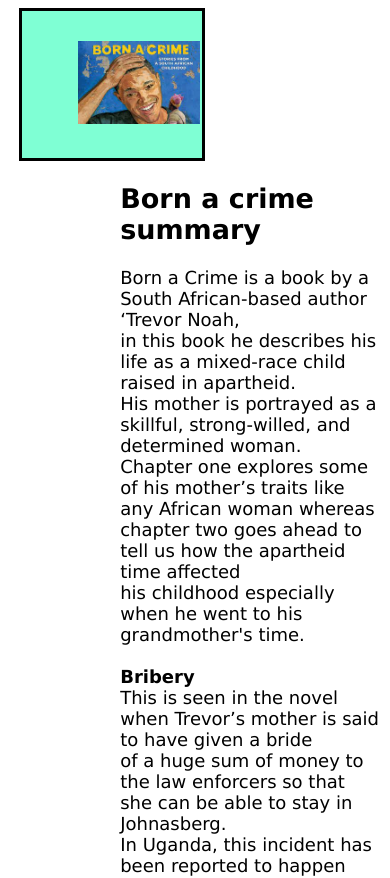
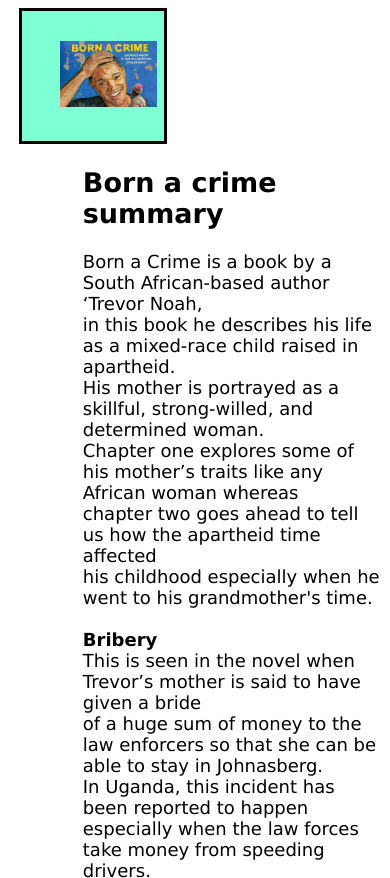
Before and after one commit to Nakato-Musana-Zaina/mentorship_website, a plain HTML site: page nyj_work.html in a window 390 px wide. Shown: the top 878 px of the page. Drawn offline with Linux system fonts and the light colour scheme.

Commit message:
added to do list

```diff
--- a/nyj.css
+++ b/nyj.css
@@ -23,7 +23,7 @@ object-fit: cover;
 #image{
     width: 130%;
 }
-@media screen and (min-width:200px) and (max-width:550px){
+@media screen and (min-width:200px) and (max-width:750px){
     .books{
         display: block;
         gap: 10%;
@@ -34,16 +34,16 @@ object-fit: cover;
     .book_image{
     margin-left: 3%;
     border:  3px solid ;
-    width: 25%;
+    width: 20%;
     margin-bottom: 4%;
     padding: 30px;
-    padding-left: 15%;
+    padding-left: 10%;
     object-fit: cover;
     background-color: aquamarine;
 
 
     }
     .book_summary{
-        margin-left: 30%;
+        margin-left: 20%;
     }
 }
```
